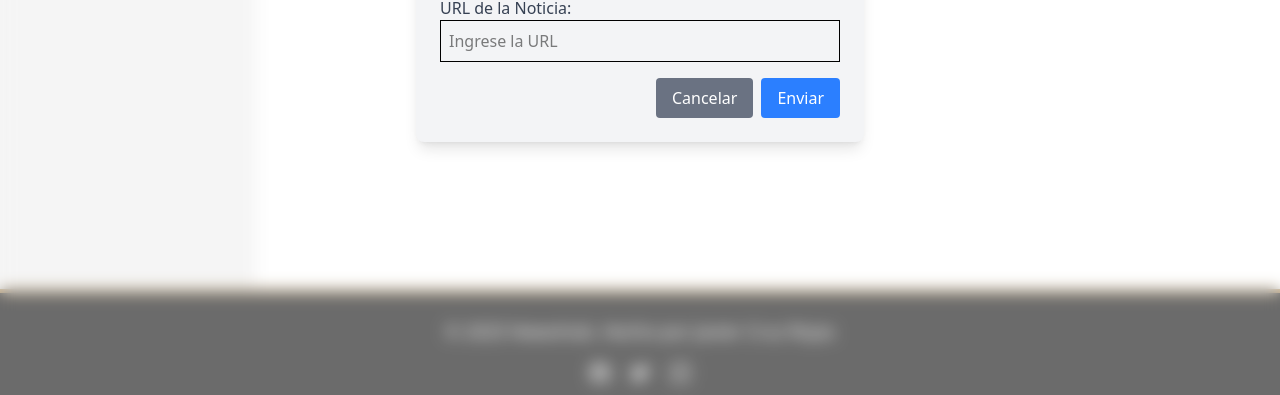
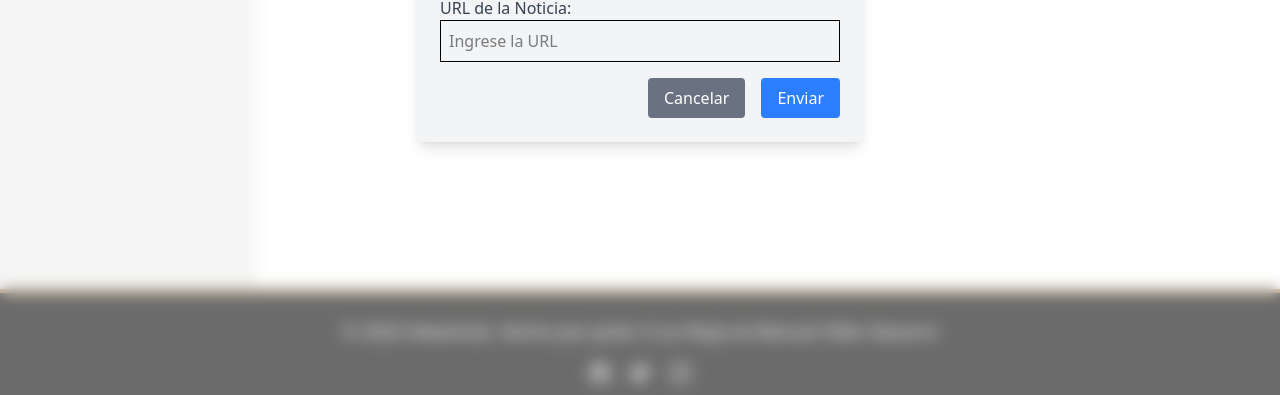
Before and after one commit to javizuurc/NewsHub, a Vue app: page /estadisticas in a window 1280 px wide. Both pictures are taken after a click on the button "Analiza tu propia noticia". Shown: the part 367-762 px from the top of the page. Built offline with nearby package versions, Linux system fonts and the light colour scheme; no server answers.

Commit message:
Resuelto conflicto en .htaccess, movido a dist

```diff
--- a/src/components/FooterComponent.vue
+++ b/src/components/FooterComponent.vue
@@ -30,7 +30,7 @@
 <template>
   <footer class="bg-[#2C2C2C] text-center text-white py-6 border-t-4 border-[#be985d]">
     <div class="container mx-auto">
-      <p class="text-lg">&copy; {{ currentYear }} NewsHub. Hecho por Javier Cruz Rojas</p>
+      <p class="text-lg">&copy; {{ currentYear }} NewsHub. Hecho por Javier Cruz Rojas & Manuel Villar Navarro</p>
 
       <div class="flex justify-center space-x-4 mt-4">
         <a
--- a/src/components/ModalForm.vue
+++ b/src/components/ModalForm.vue
@@ -68,7 +68,8 @@
           />
         </div>
 
-        <div class="flex justify-end">
+        <div class="flex flex-col sm:flex-row justify-center sm:justify-end gap-2">
+
           <button
             type="button"
             @click="close"
--- a/src/components/NavMenuComponent.vue
+++ b/src/components/NavMenuComponent.vue
@@ -34,9 +34,15 @@
             <img src="/src/assets/Logo NewsHub.png" alt="Logo NewsHub" class="size-15">
           </a>
 
-          <a href="#" class="text-3xl md:text-4xl font-extrabold text-white hover:text-[#C0C0C0] transition-all duration-500 transform hover:scale-105 ml-1" aria-label="NewsHub" id="nombre">
-            NewsHub
-          </a>
+          <router-link
+          to="/"
+          class="text-3xl md:text-4xl font-extrabold text-white hover:text-[#C0C0C0] transition-all duration-500 transform hover:scale-105 ml-1"
+          aria-label="NewsHub"
+          id="nombre"
+        >
+    NewsHub
+  </router-link>
+
         </div>
       </div>
 
--- a/src/components/SectionComponent.vue
+++ b/src/components/SectionComponent.vue
@@ -37,7 +37,9 @@ onMounted(fetchGrupos);
 
 <template>
   <section class="flex-1 p-4 bg-white rounded-lg shadow">
-    <h2 class="text-xl font-semibold mb-4">Grupos de Noticias Similares</h2>
+    <h2 class="text-lg font-bold text-[#be985d] mb-3 border-b border-[#b08d57] pb-2 text-center">
+      Grupos de Noticias Similares
+    </h2>
 
     <div v-if="cargando" class="text-center text-gray-500">Cargando grupos...</div>
     <div v-else-if="error" class="text-center text-red-500">Error: {{ error }}</div>
```
Also changed, not shown: public/img/generica.jpg (added), 1 other file (tests, documents, lock files or other folders).
